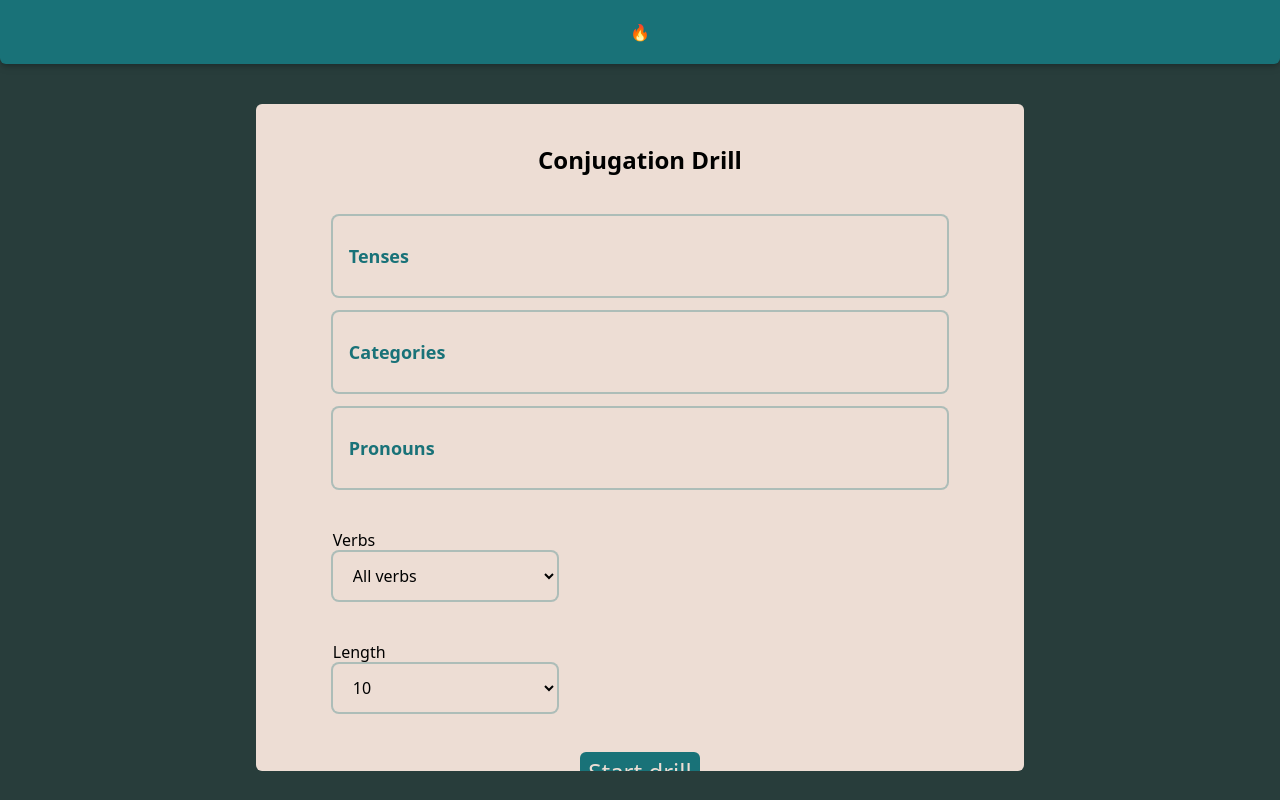
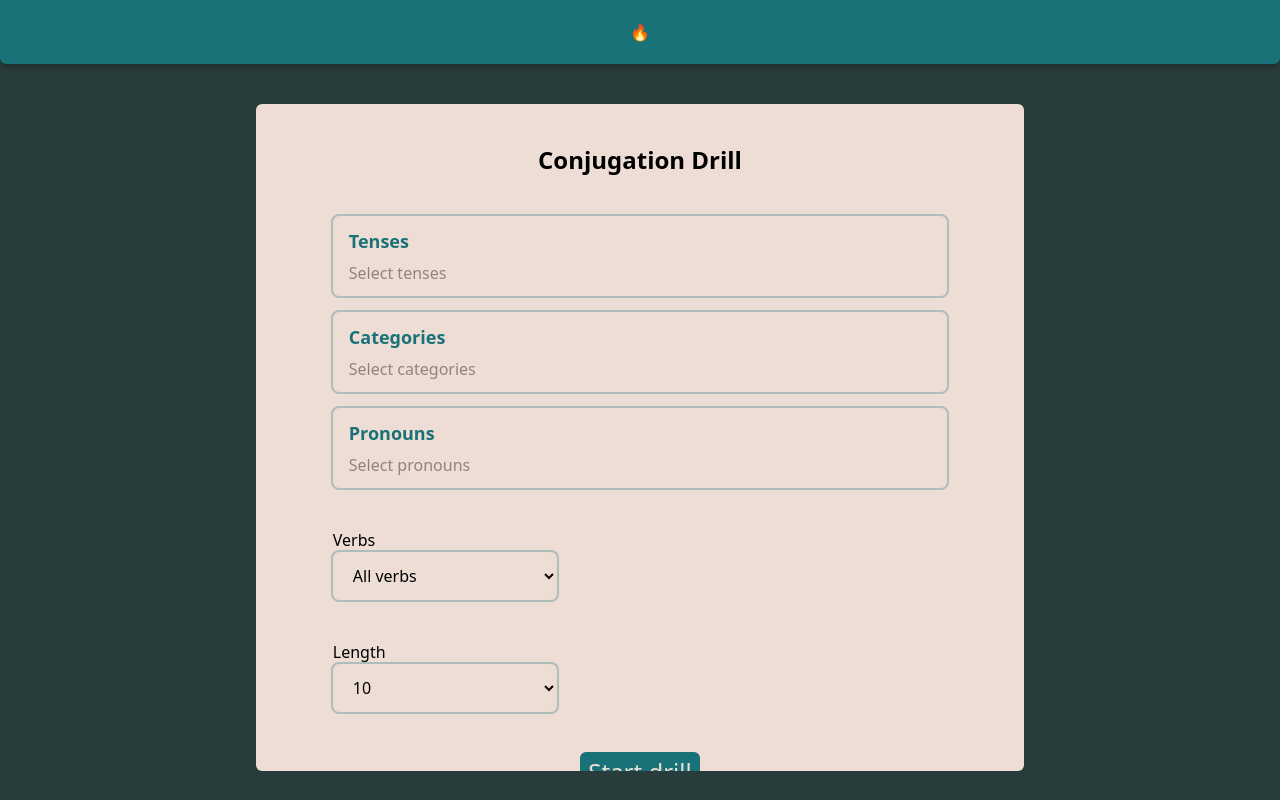
Before and after one commit to ludovico-chiavelli/practice-french-conjugations, a React (Create React App) app: page / in a window 1280 px wide. Built offline with nearby package versions, Linux system fonts and the light colour scheme.

Commit message:
display default for buttons

```diff
--- a/src/components/BtnContent.js
+++ b/src/components/BtnContent.js
@@ -1,21 +1,17 @@
 import React from "react";
 import { observer } from "mobx-react-lite";
 
-export const BtnContent = observer(({ checks }) => {
+export const BtnContent = observer(({ checks, type }) => {
     let selected = ""
+    const placeholderText = `Select ${type.toLowerCase()}`
     Object.keys(checks).forEach(item => {
         if (checks[item]) {
             selected = selected + item + " "
         }
     })
-    if (selected) {
-        return(
-            <p className="max-w-full text-left overflow-hidden whitespace-nowrap text-ellipsis text-black/40">
-                {selected}
-            </p>
-        )
-    } else {
-        return null
-    }
-
+    return(
+        <p className="max-w-full text-left overflow-hidden whitespace-nowrap text-ellipsis text-black/40">
+            { selected || placeholderText}
+        </p>
+    )
 })
--- a/src/components/PreferencesBtn.js
+++ b/src/components/PreferencesBtn.js
@@ -16,7 +16,7 @@ export const PreferencesBtn = observer(({ type, checks, options }) => {
         <div className="sm:relative first:mt-4 my-4">
             <button className="h-20 w-full ring-2 ring-[#197278]/30 rounded-md px-4 py-2 flex flex-col justify-around" onClick={handleClick}>
                 <h3 className="w-full text-left text-[#197278] text-lg font-bold">{title}</h3>
-                <BtnContent checks={checks}/>
+                <BtnContent checks={checks} type={type}/>
             </button>
             { show && <Dropdown options={options} show={show} onClick={handleClick} checks={checks} type={type}/>}
         </div>
```
